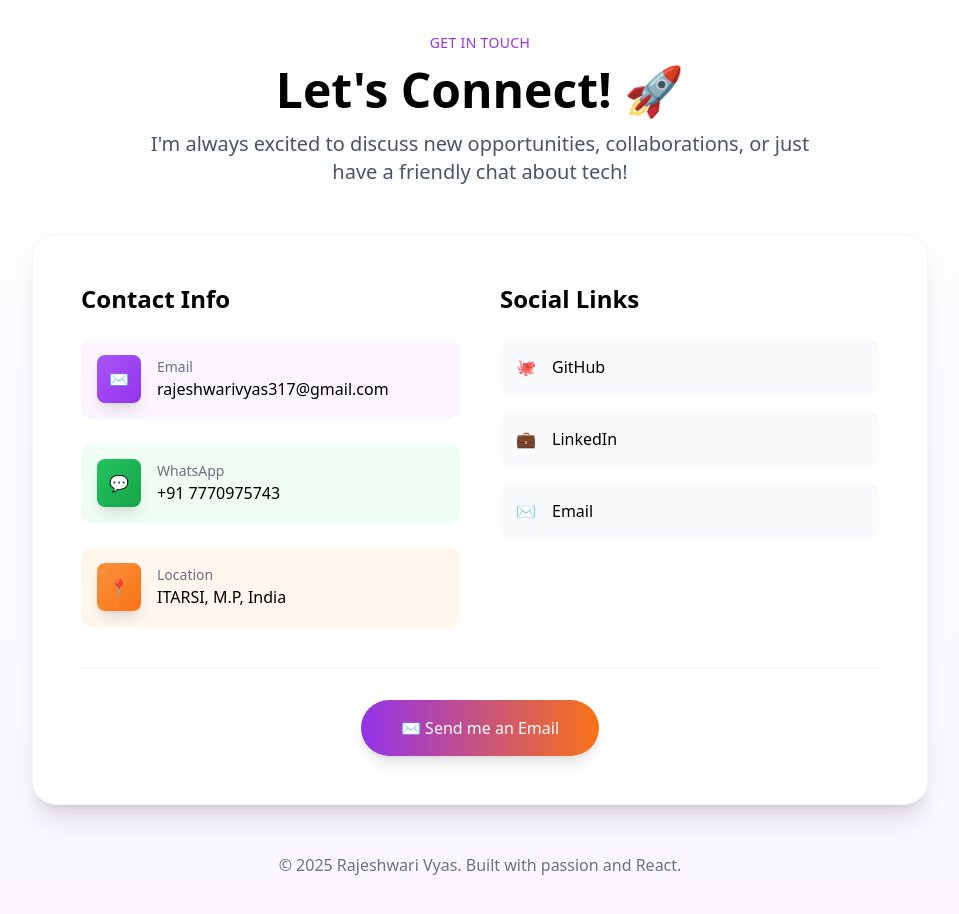
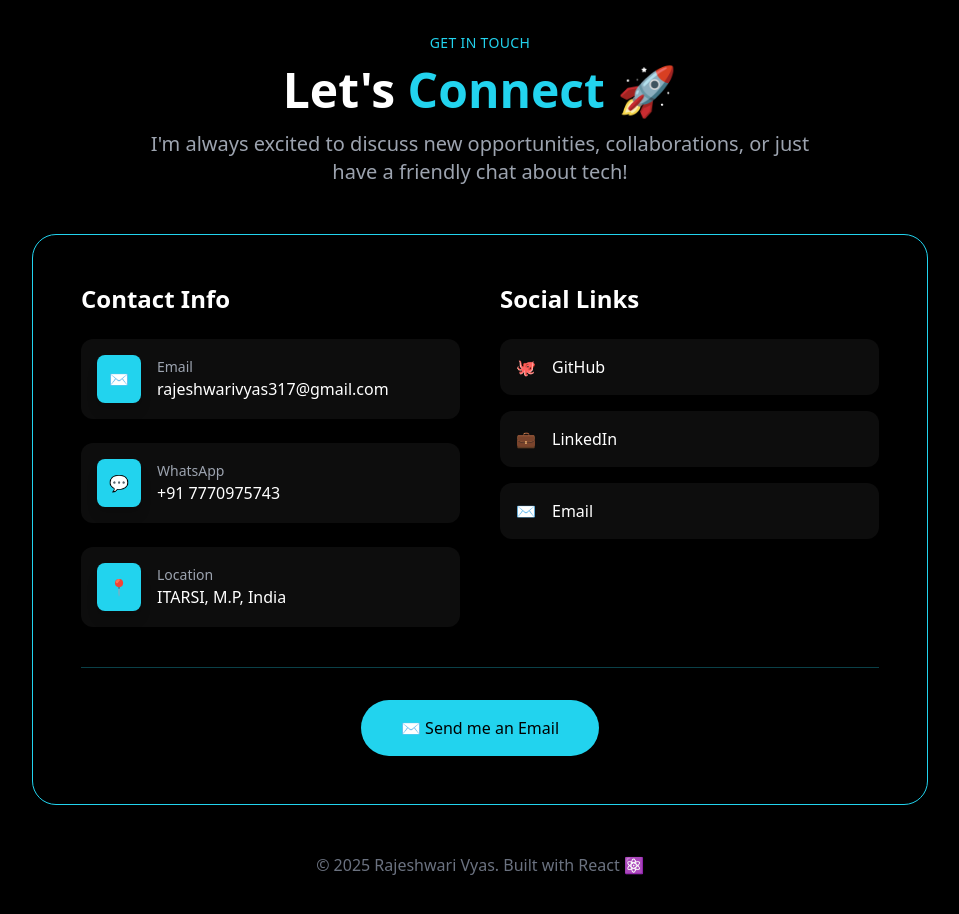
Before and after one commit to rajeshwarivyas8/Portfolio, a React (Vite) app: page / in a window 1280 px wide. Shown: the part 4800-5714 px from the top of the page, without its empty margins (160-1119 px from the left). Built offline with nearby package versions, Linux system fonts and the light colour scheme.

Commit message:
Update Contact.jsx

```diff
--- a/src/components/Contact.jsx
+++ b/src/components/Contact.jsx
@@ -2,55 +2,69 @@ export default function Contact() {
   return (
     <section
       id="contact"
-      className="py-24 px-6 bg-gradient-to-b from-white to-purple-50 relative overflow-hidden"
+      className="py-24 px-6 bg-black text-white relative overflow-hidden"
     >
-      {/* Background blobs */}
+
+      {/* Background glow */}
       <div className="absolute inset-0 -z-10">
-        <div className="absolute bottom-0 left-0 w-96 h-96 bg-purple-100/50 rounded-full blur-3xl"></div>
-        <div className="absolute top-0 right-0 w-72 h-72 bg-orange-100/50 rounded-full blur-3xl"></div>
+        <div className="absolute bottom-0 left-0 w-96 h-96 bg-cyan-500/10 rounded-full blur-3xl"></div>
+        <div className="absolute top-0 right-0 w-72 h-72 bg-blue-500/10 rounded-full blur-3xl"></div>
       </div>
 
       <div className="max-w-4xl mx-auto">
-        {/* ===== Heading ===== */}
+
+        {/* Heading */}
         <div className="text-center mb-12">
-          <span className="text-purple-600 font-medium tracking-wide text-sm uppercase">
+
+          <span className="text-cyan-400 font-medium tracking-wide text-sm uppercase">
             Get in Touch
           </span>
 
-          <h2 className="text-4xl md:text-5xl font-bold text-black mt-3 mb-4">
-            Let's Connect! 🚀
+          <h2 className="text-4xl md:text-5xl font-bold mt-3 mb-4">
+            Let's <span className="text-cyan-400">Connect</span> 🚀
           </h2>
 
-          <p className="text-xl text-gray-600 max-w-2xl mx-auto">
-            I'm always excited to discuss new opportunities, collaborations, or
-            just have a friendly chat about tech!
+          <p className="text-xl text-gray-400 max-w-2xl mx-auto">
+            I'm always excited to discuss new opportunities,
+            collaborations, or just have a friendly chat about tech!
           </p>
+
         </div>
 
-        {/* ===== Card ===== */}
-        <div className="bg-white rounded-3xl p-8 md:p-12 shadow-xl border border-gray-100">
+        {/* Card */}
+        <div className="bg-black/80 rounded-3xl p-8 md:p-12 shadow-xl border border-cyan-400">
+
           <div className="grid md:grid-cols-2 gap-10">
-            {/* ===== Contact Info ===== */}
+
+            {/* Contact Info */}
             <div>
-              <h3 className="text-2xl font-bold text-black mb-6 flex items-center gap-2">
+
+              <h3 className="text-2xl font-bold mb-6">
                 Contact Info
               </h3>
 
               <div className="space-y-6">
+
                 {/* Email */}
                 <a
                   href="mailto:rajeshwarivyas317@gmail.com"
-                  className="flex items-center gap-4 p-4 rounded-xl bg-purple-50 hover:bg-purple-100 transition-colors group"
+                  className="flex items-center gap-4 p-4 rounded-xl bg-white/5 hover:bg-cyan-400/10 transition group"
                 >
-                  <div className="p-3 rounded-lg bg-gradient-to-br from-purple-500 to-purple-600 text-white shadow-lg">
+
+                  <div className="p-3 rounded-lg bg-cyan-400 text-black shadow-lg">
                     ✉️
                   </div>
+
                   <div>
-                    <p className="text-sm text-gray-500">Email</p>
-                    <p className="font-medium text-black group-hover:text-purple-600 transition-colors">
+                    <p className="text-sm text-gray-400">
+                      Email
+                    </p>
+
+                    <p className="font-medium group-hover:text-cyan-400 transition">
                       rajeshwarivyas317@gmail.com
                     </p>
                   </div>
+
                 </a>
 
                 {/* WhatsApp */}
@@ -58,88 +72,120 @@ export default function Contact() {
                   href="https://wa.me/917770975743"
                   target="_blank"
                   rel="noopener noreferrer"
-                  className="flex items-center gap-4 p-4 rounded-xl bg-green-50 hover:bg-green-100 transition-colors group"
+                  className="flex items-center gap-4 p-4 rounded-xl bg-white/5 hover:bg-cyan-400/10 transition group"
                 >
-                  <div className="p-3 rounded-lg bg-gradient-to-br from-green-500 to-green-600 text-white shadow-lg">
+
+                  <div className="p-3 rounded-lg bg-cyan-400 text-black shadow-lg">
                     💬
                   </div>
+
                   <div>
-                    <p className="text-sm text-gray-500">WhatsApp</p>
-                    <p className="font-medium text-black group-hover:text-green-600 transition-colors">
+                    <p className="text-sm text-gray-400">
+                      WhatsApp
+                    </p>
+
+                    <p className="font-medium group-hover:text-cyan-400 transition">
                       +91 7770975743
                     </p>
                   </div>
+
                 </a>
 
                 {/* Location */}
-                <div className="flex items-center gap-4 p-4 rounded-xl bg-orange-50">
-                  <div className="p-3 rounded-lg bg-gradient-to-br from-orange-400 to-orange-500 text-white shadow-lg">
+                <div className="flex items-center gap-4 p-4 rounded-xl bg-white/5">
+
+                  <div className="p-3 rounded-lg bg-cyan-400 text-black shadow-lg">
                     📍
                   </div>
+
                   <div>
-                    <p className="text-sm text-gray-500">Location</p>
-                    <p className="font-medium text-black">
+
+                    <p className="text-sm text-gray-400">
+                      Location
+                    </p>
+
+                    <p className="font-medium">
                       ITARSI, M.P, India
                     </p>
+
                   </div>
+
                 </div>
+
               </div>
+
             </div>
 
-            {/* ===== Social Links ===== */}
+            {/* Social Links */}
             <div>
-              <h3 className="text-2xl font-bold text-black mb-6">
+
+              <h3 className="text-2xl font-bold mb-6">
                 Social Links
               </h3>
 
               <div className="space-y-4">
+
                 <a
                   href="https://github.com/"
                   target="_blank"
                   rel="noopener noreferrer"
-                  className="flex items-center gap-4 p-4 rounded-xl bg-gray-50 hover:bg-gray-100 transition-all group"
+                  className="flex items-center gap-4 p-4 rounded-xl bg-white/5 hover:bg-cyan-400/10 transition group"
                 >
                   🐙
-                  <span className="font-medium text-black">GitHub</span>
+                  <span className="font-medium group-hover:text-cyan-400 transition">
+                    GitHub
+                  </span>
                 </a>
 
                 <a
                   href="https://linkedin.com/"
                   target="_blank"
                   rel="noopener noreferrer"
-                  className="flex items-center gap-4 p-4 rounded-xl bg-gray-50 hover:bg-gray-100 transition-all group"
+                  className="flex items-center gap-4 p-4 rounded-xl bg-white/5 hover:bg-cyan-400/10 transition group"
                 >
                   💼
-                  <span className="font-medium text-black">LinkedIn</span>
+                  <span className="font-medium group-hover:text-cyan-400 transition">
+                    LinkedIn
+                  </span>
                 </a>
 
                 <a
                   href="mailto:rajeshwarivyas317@gmail.com"
-                  className="flex items-center gap-4 p-4 rounded-xl bg-gray-50 hover:bg-gray-100 transition-all group"
+                  className="flex items-center gap-4 p-4 rounded-xl bg-white/5 hover:bg-cyan-400/10 transition group"
                 >
                   ✉️
-                  <span className="font-medium text-black">Email</span>
+                  <span className="font-medium group-hover:text-cyan-400 transition">
+                    Email
+                  </span>
                 </a>
+
               </div>
+
             </div>
+
           </div>
 
-          {/* ===== CTA ===== */}
-          <div className="mt-10 pt-8 border-t border-gray-100 text-center">
+          {/* CTA */}
+          <div className="mt-10 pt-8 border-t border-cyan-400/30 text-center">
+
             <a
               href="mailto:rajeshwarivyas317@gmail.com"
-              className="inline-flex items-center gap-2 bg-gradient-to-r from-purple-600 to-orange-500 hover:from-purple-700 hover:to-orange-600 text-white px-10 py-4 rounded-full shadow-lg transition-all"
+              className="inline-flex items-center gap-2 bg-cyan-400 hover:bg-cyan-300 text-black px-10 py-4 rounded-full shadow-lg transition"
             >
               ✉️ Send me an Email
             </a>
+
           </div>
+
         </div>
 
         {/* Footer */}
         <p className="text-center text-gray-500 mt-12">
-          © 2025 Rajeshwari Vyas. Built with passion and React.
+          © 2025 Rajeshwari Vyas. Built with React ⚛️
         </p>
+
       </div>
+
     </section>
   );
 }
```
